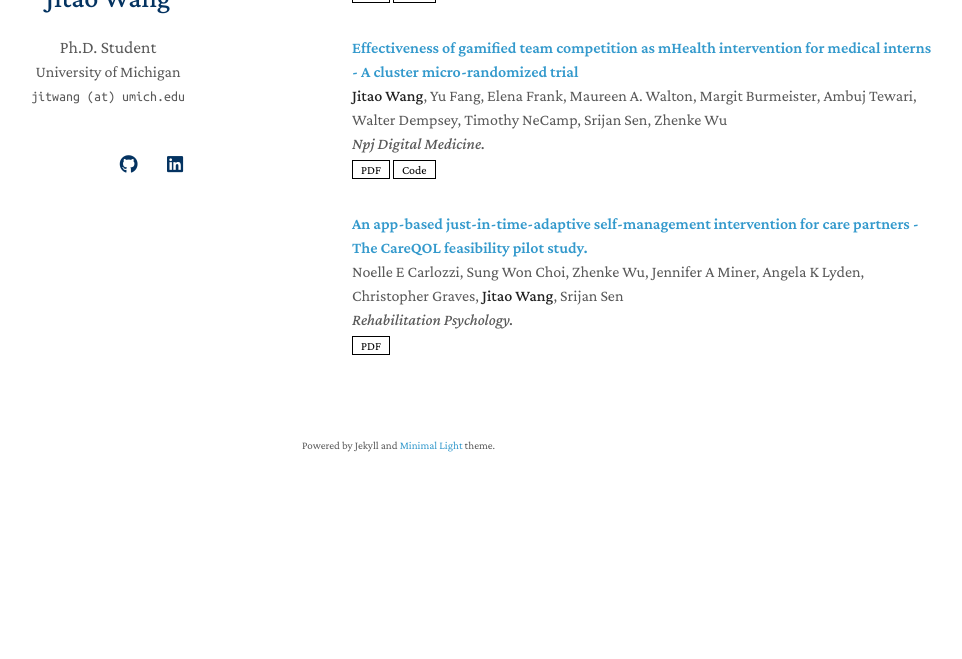
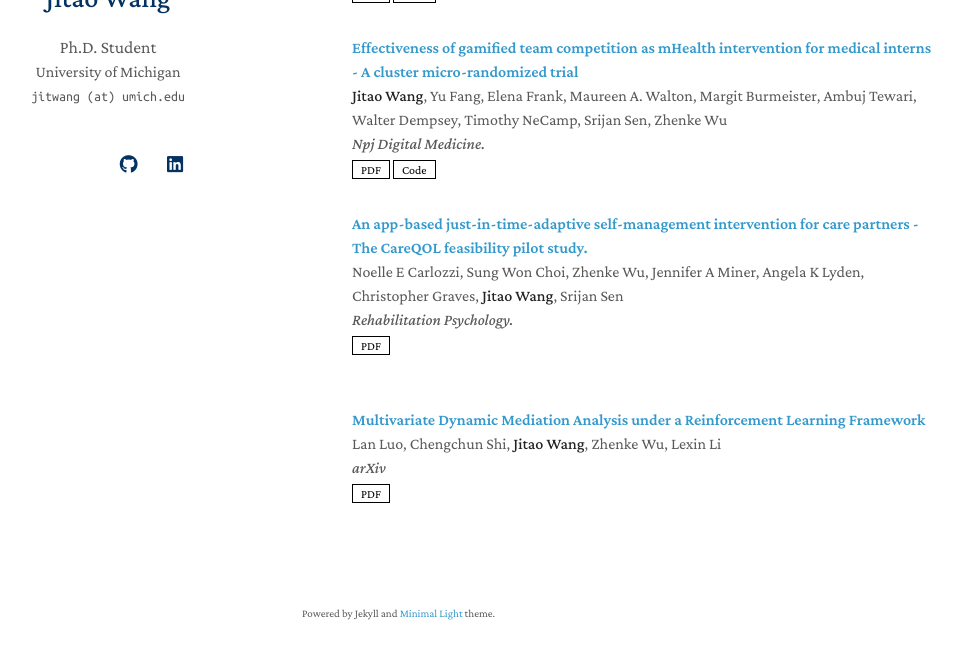
Before and after one commit to jtwang95/jtwang95.github.io, a Jekyll site: the page built from index.md, in a window 1280 px wide and 900 px high, scrolled down 875 px, cut to the strip 206-865 px from the top of the window. Shown: the whole strip, without its empty margins (168-1130 px from the left). Built offline with Jekyll 4.4.1, drawn with Linux system fonts in a browser that asks for light colours; nearby versions of some CDN libraries; a style sheet for code colours, icons or effects is not loaded; our own code applies the rules of GitHub Pages for plain Markdown files; before the commit the page ends 1607 px from its top, so only the background shows below that.

Commit message:
update pubs

```diff
--- a/_data/publications.yml
+++ b/_data/publications.yml
@@ -53,3 +53,14 @@ main:
     # bibtex: https://class-il.mpi-inf.mpg.de/mnemonics/
     # notes: Oral Presentation
     # image: ./assets/img/teaser_example.png
+
+  - title: Multivariate Dynamic Mediation Analysis under a Reinforcement Learning Framework
+    authors: Lan Luo, Chengchun Shi, <strong>Jitao Wang</strong>, Zhenke Wu, Lexin Li
+    # conference_short: CVPR
+    conference: arXiv
+    pdf: https://arxiv.org/abs/2310.16203
+    # code: https://github.com/jtwang95/IHS_competition
+    # page: https://class-il.mpi-inf.mpg.de/mnemonics/
+    # bibtex: https://class-il.mpi-inf.mpg.de/mnemonics/
+    # notes: Oral Presentation
+    # image: ./assets/img/teaser_example.png
```
